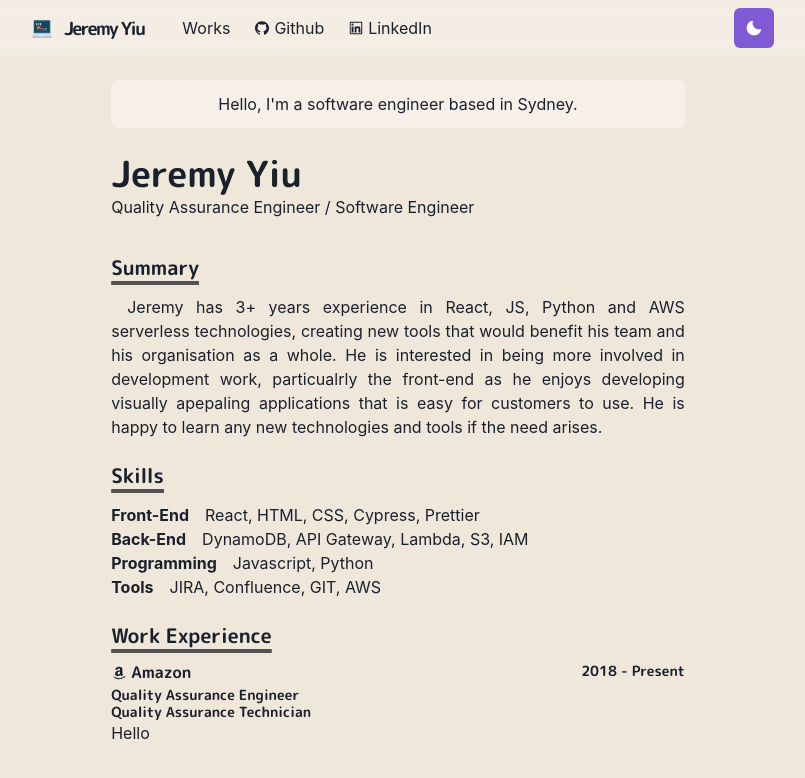
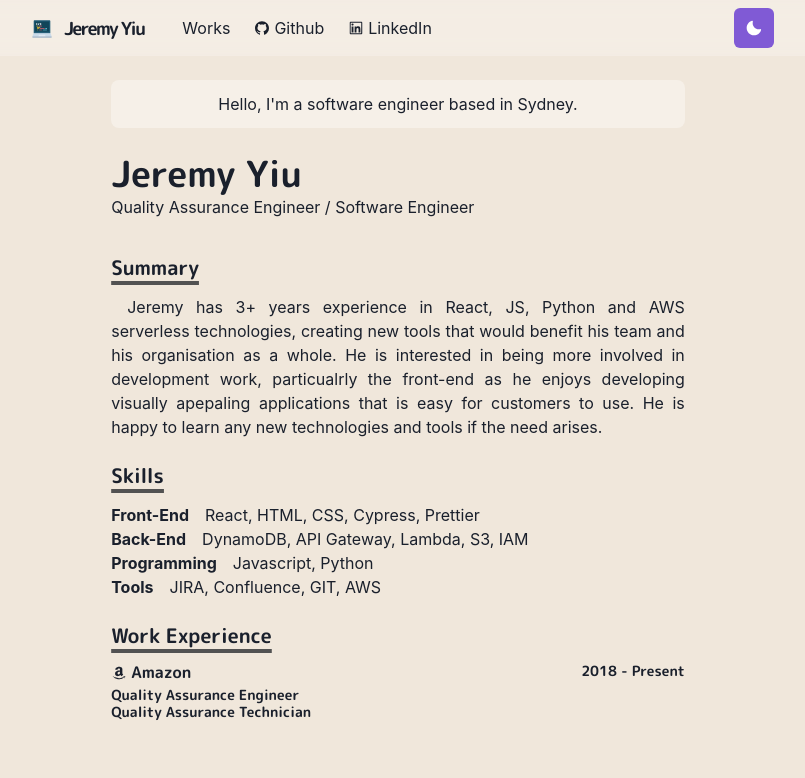
Before and after one commit to Jeremyyiu/jeremyyiu-portfolio, a Next.js app: page / in a window 1280 px wide. Shown: the top 778 px of the page, without its empty margins (242-1047 px from the left). Built offline with nearby package versions, Linux system fonts and the light colour scheme.

Commit message:
updated work exp description

```diff
--- a/pages/index.js
+++ b/pages/index.js
@@ -91,7 +91,7 @@ const Home = () => {
         <Heading as="h4" size="xs">
           Quality Assurance Technician
         </Heading>
-        <p>Hello</p>
+        <p></p>
       </Section>
     </Container>
   )
```
